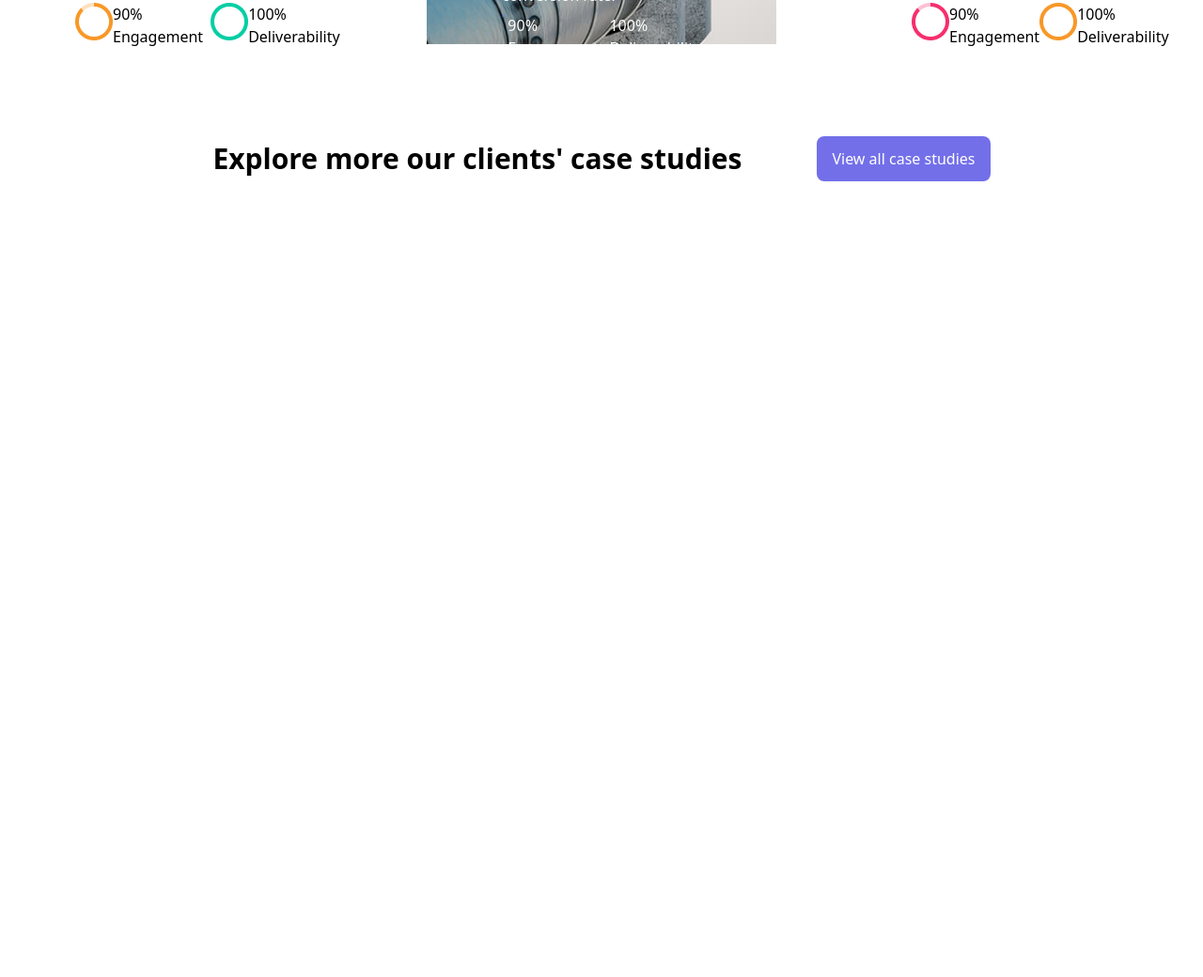
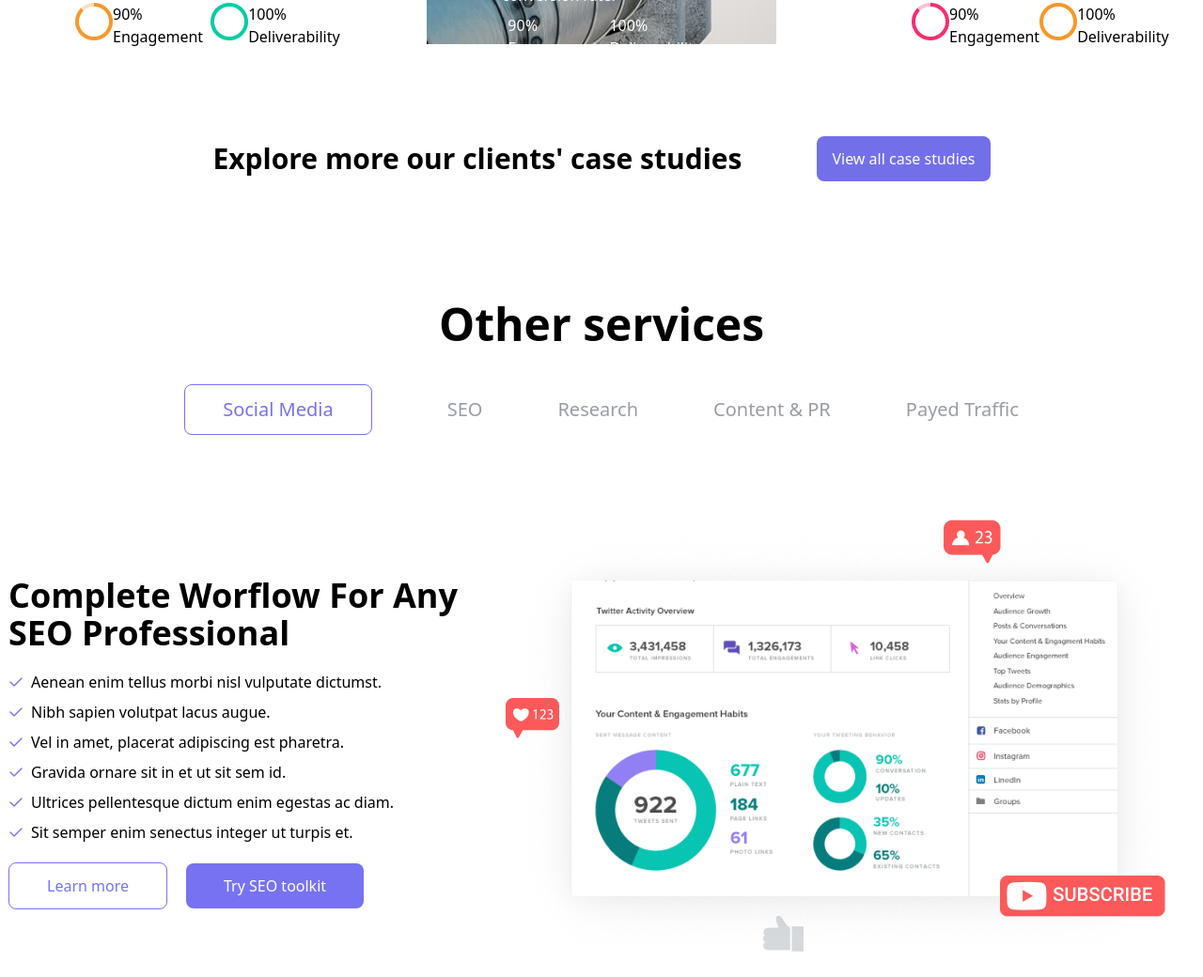
Before and after one commit to Marupov-Muhammad/group-alpha, a website: page src/service.html in a window 1280 px wide. Shown: the part 4492-5532 px from the top of the page at 94% size. Before the commit the page ends 4885 px from the top, so only its background shows below. Drawn offline with Linux system fonts and the light colour scheme.

Commit message:
section oxiron

```diff
--- a/src/service.html
+++ b/src/service.html
@@ -218,48 +218,74 @@
             <div class="flex flex-col lg:flex-row justify-center items-center lg:items-stretch gap-8">
                 <div class="border border-[#C9C7F9] rounded-lg p-8 flex-1 relative top-10">
                     <h2 class="text-black text-3xl text-center font-bold">Basic</h2>
-                    <p class="text-5xl text-center font-bold text-[#7772F1]">$24 <span class="text-lg font-normal">/mon</span></p>
+                    <p class="text-5xl text-center font-bold text-[#7772F1]">$24 <span
+                            class="text-lg font-normal">/mon</span></p>
                     <ul class="mt-6 space-y-2 text-[#1D1E25]">
                         <li class="mb-10"><img src="./image/divider (1).png" alt=""></li>
-                        <li class="flex justify-center gap-5 items-center"><img src="./image/fiolet.png" alt="" class="w-[16px] h-[16px]">Advanced Analytics</li>
-                        <li class="flex justify-center gap-5 items-center mt-3"><img src="./image/fiolet.png" alt="" class="w-[16px] h-[16px]">Change Management</li>
-                        <li class="flex justify-center gap-5 items-center mt-3"><img src="./image/fiolet.png" alt="" class="w-[16px] h-[16px]">One Way Link Building</li>
-                        <li class="flex justify-center gap-5 items-center mt-3"><img src="./image/fiolet.png" alt="" class="w-[16px] h-[16px]">Social Media Marketing</li>
-                        <li class="flex justify-center gap-5 items-center text-[#9A9CA5] mt-3"><img src="./image/Cross (1).png" alt="" class="w-[16px] h-[16px]"> Strategy & Marketing</li>
-                        <li class="flex justify-center gap-5 items-center text-[#9A9CA5] mt-3"><img src="./image/Cross (1).png" alt="" class="w-[16px] h-[16px]"> Information Technology</li>
+                        <li class="flex justify-center gap-5 items-center"><img src="./image/fiolet.png" alt=""
+                                class="w-[16px] h-[16px]">Advanced Analytics</li>
+                        <li class="flex justify-center gap-5 items-center mt-3"><img src="./image/fiolet.png" alt=""
+                                class="w-[16px] h-[16px]">Change Management</li>
+                        <li class="flex justify-center gap-5 items-center mt-3"><img src="./image/fiolet.png" alt=""
+                                class="w-[16px] h-[16px]">One Way Link Building</li>
+                        <li class="flex justify-center gap-5 items-center mt-3"><img src="./image/fiolet.png" alt=""
+                                class="w-[16px] h-[16px]">Social Media Marketing</li>
+                        <li class="flex justify-center gap-5 items-center text-[#9A9CA5] mt-3"><img
+                                src="./image/Cross (1).png" alt="" class="w-[16px] h-[16px]"> Strategy & Marketing</li>
+                        <li class="flex justify-center gap-5 items-center text-[#9A9CA5] mt-3"><img
+                                src="./image/Cross (1).png" alt="" class="w-[16px] h-[16px]"> Information Technology
+                        </li>
                     </ul>
-                    <button class="text-[#7772F1] border border-[#7772F1] p-5 rounded-md ml-24 mt-10">Choose Plan</button>
+                    <button class="text-[#7772F1] border border-[#7772F1] p-5 rounded-md ml-24 mt-10">Choose
+                        Plan</button>
                 </div>
                 <div class="bg-gray-900 border border-[#03CEA4] rounded-lg p-8 flex-1">
                     <h2 class="text-4xl font-bold mb-4 text-center">Optimal</h2>
-                    <p class="text-5xl font-bold text-[#03CEA4] text-center">$64 <span class="text-lg font-normal">/mo</span></p>
+                    <p class="text-5xl font-bold text-[#03CEA4] text-center">$64 <span
+                            class="text-lg font-normal">/mo</span></p>
                     <ul class="mt-6 space-y-2 text-white">
                         <li class="mb-10"><img src="./image/divider (1).png" alt=""></li>
-                        <li class="flex justify-center gap-5 items-center"><img src="./image/Mark.png" alt="" class="w-[16px] h-[16px]">Advanced Analytics</li>
-                        <li class="flex justify-center gap-5 items-center mt-3"><img src="./image/Mark.png" alt="" class="w-[16px] h-[16px]">Change Management</li>
-                        <li class="flex justify-center gap-5 items-center mt-3"><img src="./image/Mark.png" alt="" class="w-[16px] h-[16px]">Corporate Finance</li>
-                        <li class="flex justify-center gap-5 items-center mt-3"><img src="./image/Mark.png" alt="" class="w-[16px] h-[16px]">One Way Link Building</li>
-                        <li class="flex justify-center gap-5 items-center mt-3"><img src="./image/Mark.png" alt="" class="w-[16px] h-[16px]">Social Media Marketing</li>
-                        <li class="flex justify-center  gap-5 items-center mt-3"><img src="./image/Mark.png" alt="" class="w-[16px] h-[16px]">Strategy & Marketing</li>
-                        <li class="flex justify-center text-[#9A9CA5] gap-5 items-center mt-3"><img src="./image/Cross (1).png" alt="" class="w-[16px] h-[16px]">Information Technology</li>
+                        <li class="flex justify-center gap-5 items-center"><img src="./image/Mark.png" alt=""
+                                class="w-[16px] h-[16px]">Advanced Analytics</li>
+                        <li class="flex justify-center gap-5 items-center mt-3"><img src="./image/Mark.png" alt=""
+                                class="w-[16px] h-[16px]">Change Management</li>
+                        <li class="flex justify-center gap-5 items-center mt-3"><img src="./image/Mark.png" alt=""
+                                class="w-[16px] h-[16px]">Corporate Finance</li>
+                        <li class="flex justify-center gap-5 items-center mt-3"><img src="./image/Mark.png" alt=""
+                                class="w-[16px] h-[16px]">One Way Link Building</li>
+                        <li class="flex justify-center gap-5 items-center mt-3"><img src="./image/Mark.png" alt=""
+                                class="w-[16px] h-[16px]">Social Media Marketing</li>
+                        <li class="flex justify-center  gap-5 items-center mt-3"><img src="./image/Mark.png" alt=""
+                                class="w-[16px] h-[16px]">Strategy & Marketing</li>
+                        <li class="flex justify-center text-[#9A9CA5] gap-5 items-center mt-3"><img
+                                src="./image/Cross (1).png" alt="" class="w-[16px] h-[16px]">Information Technology</li>
                     </ul>
                     <button class="mt-8 bg-[#7772F1] p-5 ml-24 rounded-lg">Choose Plan</button>
                 </div>
 
                 <div class="border border-[#C9C7F9] rounded-lg p-8 flex-1 relative top-10">
                     <h2 class="text-black text-3xl text-center font-bold">Premium</h2>
-                    <p class="text-5xl text-center font-bold text-[#7772F1]">$98 <span class="text-lg font-normal">/mon</span></p>
+                    <p class="text-5xl text-center font-bold text-[#7772F1]">$98 <span
+                            class="text-lg font-normal">/mon</span></p>
                     <ul class="mt-6 space-y-2 text-[#1D1E25]">
                         <li class="mb-10"><img src="./image/divider (1).png" alt=""></li>
-                        <li class="flex justify-center gap-5 items-center"><img src="./image/fiolet.png" alt="" class="w-[16px] h-[16px]">Advanced Analytics</li>
-                        <li class="flex justify-center gap-5 items-center mt-3"><img src="./image/fiolet.png" alt="" class="w-[16px] h-[16px]">Change Management</li>
-                        <li class="flex justify-center gap-5 items-center mt-3"><img src="./image/fiolet.png" alt="" class="w-[16px] h-[16px]">Corporate Finance</li>
-                        <li class="flex justify-center gap-5 items-center mt-3"><img src="./image/fiolet.png" alt="" class="w-[16px] h-[16px]">One Way Link Building</li>
-                        <li class="flex justify-center gap-5 items-center mt-3"><img src="./image/fiolet.png" alt="" class="w-[16px] h-[16px]">Social Media Marketing</li>
-                        <li class="flex justify-center gap-5 items-center mt-3"><img src="./image/fiolet.png" alt="" class="w-[16px] h-[16px]">Strategy & Marketing</li>
-                        <li class="flex justify-center gap-5 items-center mt-3"><img src="./image/fiolet.png" alt="" class="w-[16px] h-[16px]">Information Technology</li>
+                        <li class="flex justify-center gap-5 items-center"><img src="./image/fiolet.png" alt=""
+                                class="w-[16px] h-[16px]">Advanced Analytics</li>
+                        <li class="flex justify-center gap-5 items-center mt-3"><img src="./image/fiolet.png" alt=""
+                                class="w-[16px] h-[16px]">Change Management</li>
+                        <li class="flex justify-center gap-5 items-center mt-3"><img src="./image/fiolet.png" alt=""
+                                class="w-[16px] h-[16px]">Corporate Finance</li>
+                        <li class="flex justify-center gap-5 items-center mt-3"><img src="./image/fiolet.png" alt=""
+                                class="w-[16px] h-[16px]">One Way Link Building</li>
+                        <li class="flex justify-center gap-5 items-center mt-3"><img src="./image/fiolet.png" alt=""
+                                class="w-[16px] h-[16px]">Social Media Marketing</li>
+                        <li class="flex justify-center gap-5 items-center mt-3"><img src="./image/fiolet.png" alt=""
+                                class="w-[16px] h-[16px]">Strategy & Marketing</li>
+                        <li class="flex justify-center gap-5 items-center mt-3"><img src="./image/fiolet.png" alt=""
+                                class="w-[16px] h-[16px]">Information Technology</li>
                     </ul>
-                    <button class="text-[#7772F1] border border-[#7772F1] p-5 rounded-md ml-24 mt-10">Choose Plan</button>
+                    <button class="text-[#7772F1] border border-[#7772F1] p-5 rounded-md ml-24 mt-10">Choose
+                        Plan</button>
                 </div>
 
             </div>
@@ -273,15 +299,14 @@
 
 
         <div class="flex mt-32 justify-center gap-16 items">
-            <div style=" height: 390px; width: 390px; "
-            class="p-20">
+            <div style=" height: 390px; width: 390px; " class="p-20">
                 <img src="./image/client-logo (6).png" alt="">
                 <h1 class="font-bold text-xl mt-5">Charity organisation</h1>
                 <img src="./image/divider (1).png" alt="" class="mt-5">
-                <p class="mt-5">Createx SEO Agency helped National Inc. increase their MQL to SQL conversion rate by 300%.</p>
+                <p class="mt-5">Createx SEO Agency helped National Inc. increase their MQL to SQL conversion rate by
+                    300%.</p>
 
-                <div class="flex mt-5 gap-2"
-                style="height: 390px; width: 390px;">
+                <div class="flex mt-5 gap-2" style="height: 390px; width: 390px;">
                     <div class="flex">
                         <div>
                             <img src="./image/circle.png" alt="">
@@ -302,13 +327,13 @@
                     </div>
                 </div>
             </div>
-            <div
-             style="background-image: url(./image/image.png); background-size: 100%; background-repeat: no-repeat; height: 390px; width: 390px; "
-             class="p-20 text-white">
+            <div style="background-image: url(./image/image.png); background-size: 100%; background-repeat: no-repeat; height: 390px; width: 390px; "
+                class="p-20 text-white">
                 <img src="./image/client.png" alt="">
                 <h1 class="text-xl mt-2 font-bold">Oil and natural resources</h1>
                 <img src="./image/divider (1).png" alt="">
-                <p>With an advanced A/B testing and usability analysis, Createx SEO Agency helps Del Mar see a 400% increase in conversion rate.</p>
+                <p>With an advanced A/B testing and usability analysis, Createx SEO Agency helps Del Mar see a 400%
+                    increase in conversion rate.</p>
 
                 <div class="flex mt-2 gap-3">
                     <div class="flex gap-1">
@@ -328,15 +353,14 @@
                     </div>
                 </div>
             </div>
-            <div style="height: 390px; width: 390px;"
-            class="p-20">
+            <div style="height: 390px; width: 390px;" class="p-20">
                 <img src="./image/client-logo (7).png" alt="">
                 <h1 class="font-bold text-xl mt-2">Charity organisation</h1>
                 <img src="./image/divider (1).png" alt="" class="mt-5">
-                <p class="mt-2">Createx SEO Agency helped National Inc.<Br> increase their MQL to SQL conversion rate<br> by 300%.</p>
+                <p class="mt-2">Createx SEO Agency helped National Inc.<Br> increase their MQL to SQL conversion
+                    rate<br> by 300%.</p>
 
-                <div class="flex mt-5"
-                style="height: 390px; width: 390px;">
+                <div class="flex mt-5" style="height: 390px; width: 390px;">
                     <div class="flex ">
                         <div>
                             <img src="./image/circle (2).png" alt="">
@@ -365,6 +389,58 @@
         <button class="text-white bg-[#736FE9] pt-3 pb-3 rounded-lg pr-4 pl-4">View all case studies</button>
     </div>
 
+    <div>
+        <h1 class="text-5xl font-bold  text-center mt-32 ">Other services</h1>
+
+        <div class="flex mt-10 justify-center items-center text-xl gap-20 text-[#9A9CA5]">
+            <button class="text-[#7772F1] border border-[#7772F1] rounded-lg pt-3 pb-3 pl-10 pr-10">Social
+                Media</button>
+            <button>SEO</button>
+            <button>Research</button>
+            <button>Content & PR</button>
+            <button>Payed Traffic</button>
+        </div>
+
+        <div class="flex mt-20 justify-center items-center gap-10">
+            <div>
+                <h1 class="text-4xl font-bold ">Complete Worflow For Any<br> SEO Professional</h1>
+                <div class="flex gap-2 items-center mt-5">
+                    <img src="./image/fiolet.png" alt="" class="w-[16px] h-[16px]">
+                    <p>Aenean enim tellus morbi nisl vulputate dictumst.</p>
+                </div>
+                <div class="flex gap-2 items-center mt-2">
+                    <img src="./image/fiolet.png" alt="" class="w-[16px] h-[16px]">
+                    <p>Nibh sapien volutpat lacus augue.</p>
+                </div>
+                <div class="flex gap-2 items-center mt-2">
+                    <img src="./image/fiolet.png" alt="" class="w-[16px] h-[16px]">
+                    <p>Vel in amet, placerat adipiscing est pharetra.</p>
+                </div>
+                <div class="flex gap-2 items-center mt-2">
+                    <img src="./image/fiolet.png" alt="" class="w-[16px] h-[16px]">
+                    <p>Gravida ornare sit in et ut sit sem id.</p>
+                </div>
+                <div class="flex gap-2 items-center mt-2">
+                    <img src="./image/fiolet.png" alt="" class="w-[16px] h-[16px]">
+                    <p>Ultrices pellentesque dictum enim egestas ac diam.</p>
+                </div>
+                <div class="flex gap-2 items-center mt-2">
+                    <img src="./image/fiolet.png" alt="" class="w-[16px] h-[16px]">
+                    <p>Sit semper enim senectus integer ut turpis et.</p>
+                </div>
+
+                <div class="flex gap-5 items-center mt-5">
+                    <button class="text-[#7772F1] border border-[#7772F1] rounded-lg pt-3 pb-3 pl-10 pr-10">Learn
+                        more</button>
+                    <button class=" text-white bg-[#7772F1] rounded-lg pt-3 pb-3 pl-10 pr-10">Try SEO toolkit</button>
+                </div>
+            </div>
+            <div>
+                <img src="./image/illustration (2).png" alt="">
+            </div>
+        </div>
+    </div>
+
 
 </body>
 
```
Also changed, not shown: src/output.css.
